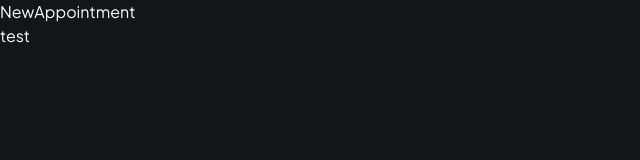
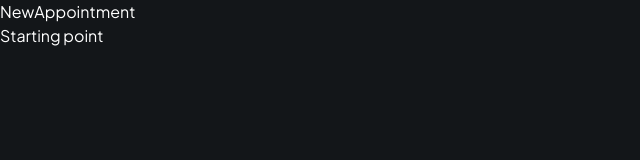
Before and after one commit to bostiog1/Hospital-Management-System-NextJs, a Next.js app: page /patients/1/new-appointment in a window 1280 px wide. Shown: the top 160 px of the page, without its empty margins (0-640 px from the left). Built offline with nearby package versions, Linux system fonts and the light colour scheme.

Commit message:
starting point for appointment page

```diff
--- a/app/patients/[userId]/new-appointment/page.tsx
+++ b/app/patients/[userId]/new-appointment/page.tsx
@@ -2,7 +2,7 @@ const NewAppointment = () => {
   return (
     <div>
       NewAppointment
-      <h1>test</h1>
+      <h1>Starting point</h1>
     </div>
   );
 };
```
